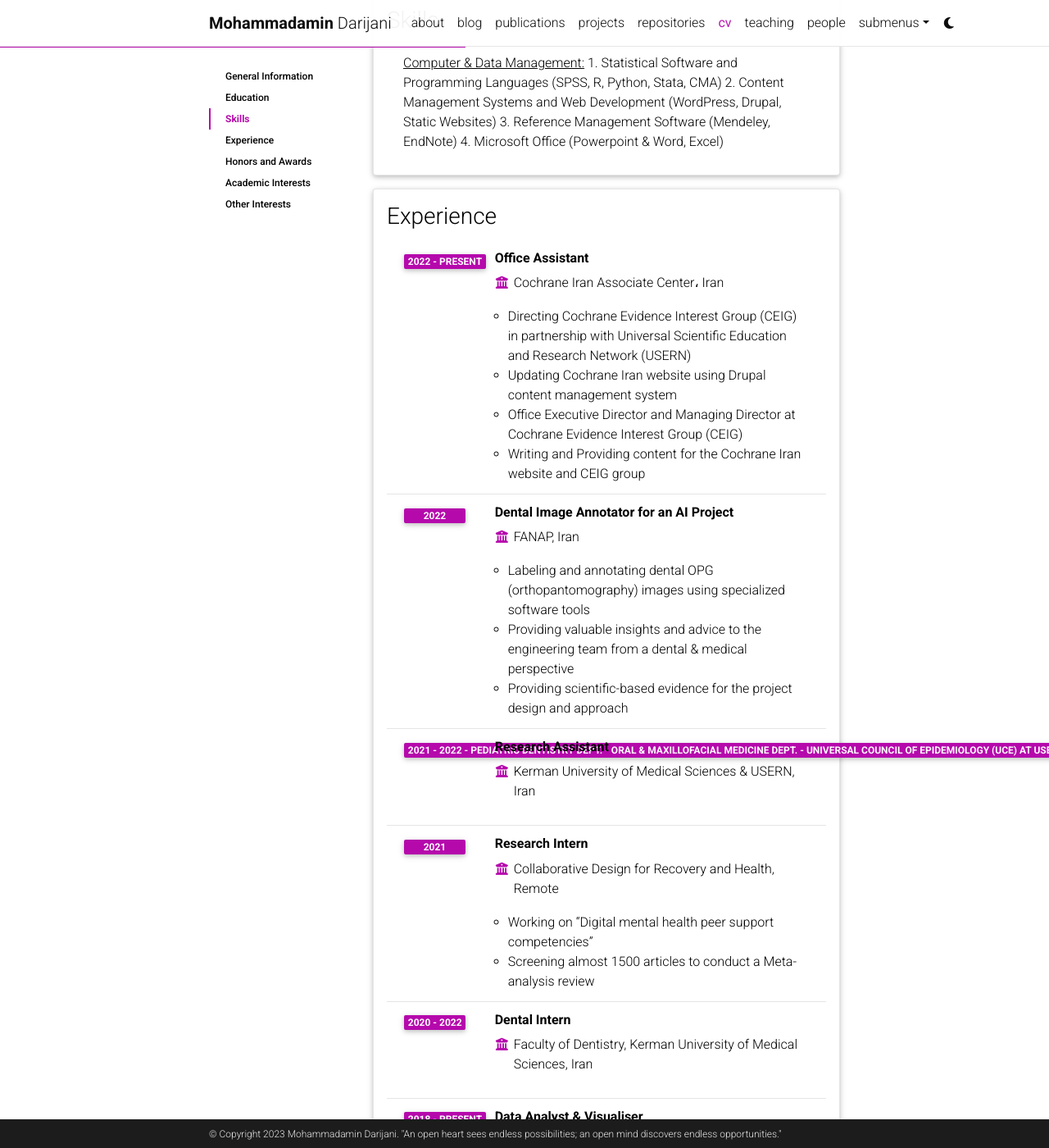
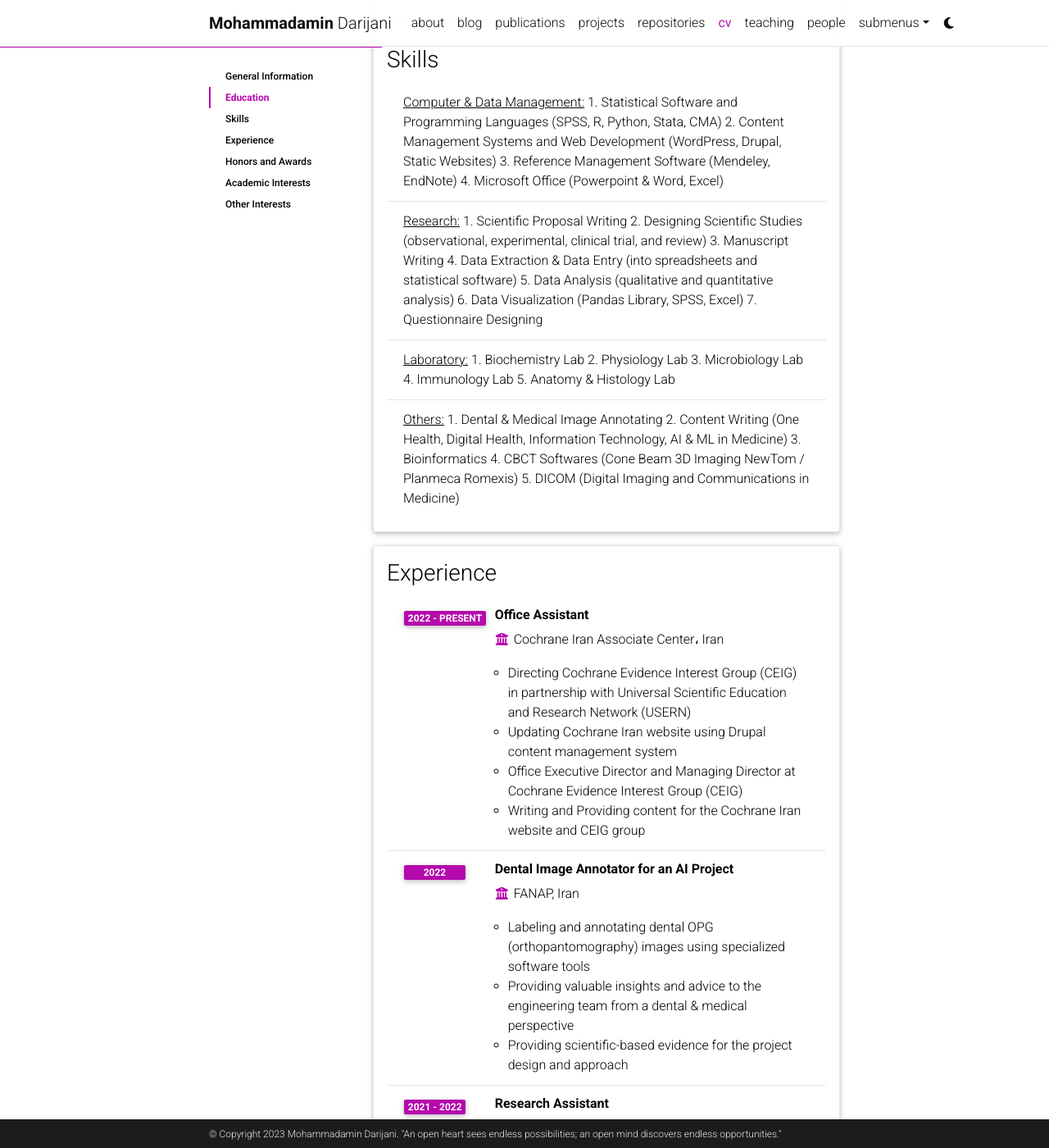
Before and after one commit to amindarijani/amindarijani.github.io, a Jekyll site: the page built from _pages/cv.md, in a window 1280 px wide and 1400 px high, scrolled down 1035 px. Shown: the whole window at 82% size. Built offline with Jekyll 4.4.1, drawn with Linux system fonts in a browser that asks for light colours; comment, search, counter and statistics services are not loaded; a style sheet for code colours, icons or effects is not loaded; some of the changed text lies outside the part shown.

Commit message:
Update cv.yml

```diff
--- a/_data/cv.yml
+++ b/_data/cv.yml
@@ -6,7 +6,7 @@
     - name: Date of Birth
       value: 21st April 1997
     - name: Languages
-      value: English, Persian
+      value: English (Proficient) (TOEFL iBT Score = 93 (R 22 / L 26 / S 19 / W 26) ---- Persian (Native)
 
 - title: Education
   type: time_table
@@ -30,6 +30,9 @@
   type: list
   contents:
     - <u>Computer & Data Management:</u> 1. Statistical Software and Programming Languages (SPSS, R, Python, Stata, CMA) 2. Content Management Systems and Web Development (WordPress, Drupal, Static Websites) 3. Reference Management Software (Mendeley, EndNote) 4. Microsoft Office (Powerpoint & Word, Excel)
+    - <u>Research:</u> 1. Scientific Proposal Writing 2. Designing Scientific Studies (observational, experimental, clinical trial, and review) 3. Manuscript Writing 4. Data Extraction & Data Entry (into spreadsheets and statistical software) 5. Data Analysis (qualitative and quantitative analysis) 6. Data Visualization (Pandas Library, SPSS, Excel) 7. Questionnaire Designing
+    - <u>Laboratory:</u> 1. Biochemistry Lab 2. Physiology Lab 3. Microbiology Lab 4. Immunology Lab 5. Anatomy & Histology Lab
+    - <u>Others:</u> 1. Dental & Medical Image Annotating 2. Content Writing (One Health, Digital Health, Information Technology, AI & ML in Medicine) 3. Bioinformatics 4. CBCT Softwares (Cone Beam 3D Imaging NewTom / Planmeca Romexis) 5. DICOM (Digital Imaging and Communications in Medicine)
 
 - title: Experience
   type: time_table
@@ -54,6 +57,7 @@
     - title: Research Assistant
       institution: Kerman University of Medical Sciences & USERN, Iran
       year: 2021 - 2022
+      description:
         - Pediatric Dentistry Dept.
         - Oral & Maxillofacial Medicine Dept.
         - Universal Council of Epidemiology (UCE) at USERN
```
